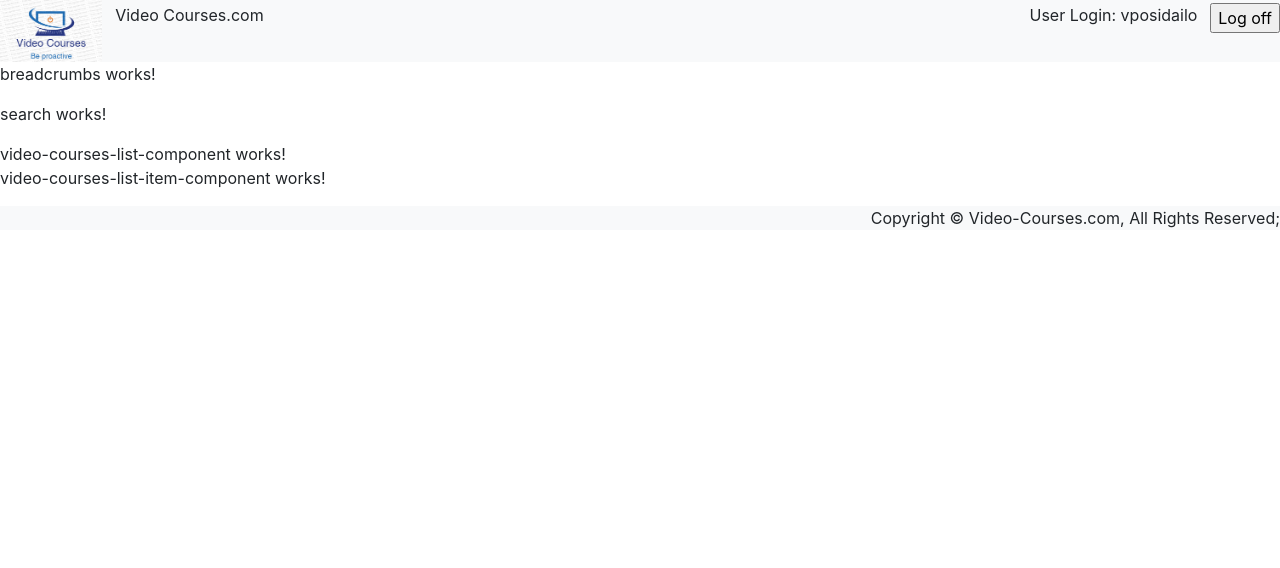
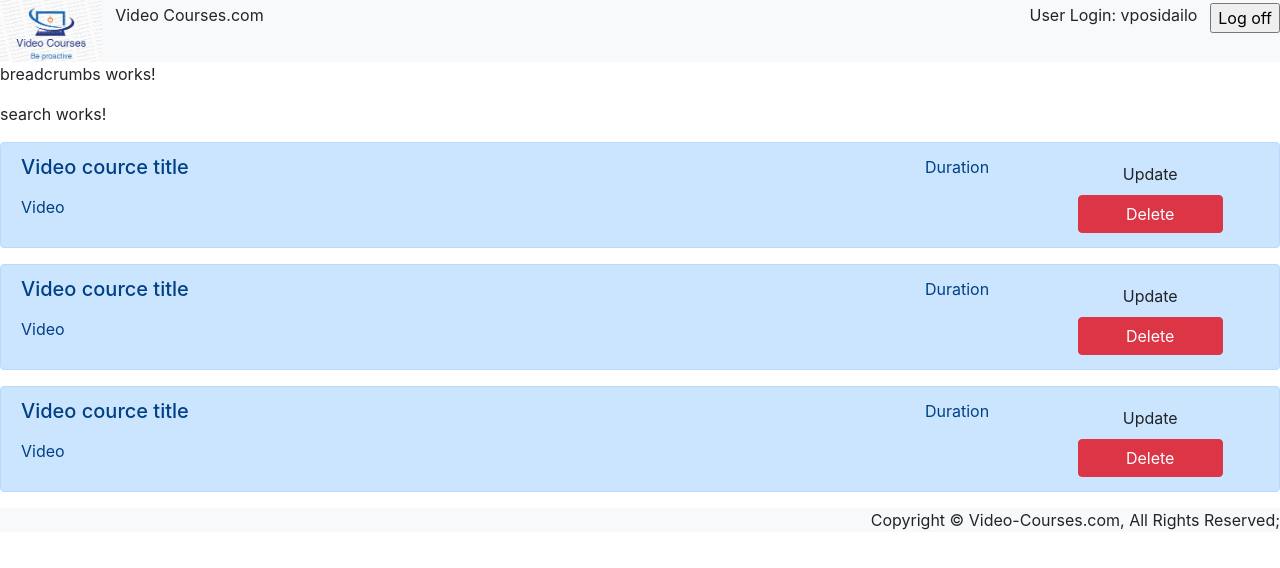
Before and after one commit to vposidailo/angular-mentee-program, an Angular app: page / in a window 1280 px wide. Shown: the top 568 px of the page. Built offline with nearby package versions, Linux system fonts and the light colour scheme.

Commit message:
Added html for video-course component and video-course-item cimponent;

```diff
--- a/src/app/video-courses-list/video-courses-list-component/video-courses-list-component.component.html
+++ b/src/app/video-courses-list/video-courses-list-component/video-courses-list-component.component.html
@@ -1,4 +1,3 @@
-<p>
-  video-courses-list-component works!
-  <app-video-courses-list-item-component></app-video-courses-list-item-component>
-</p>
+<div>
+  <app-video-courses-list-item-component *ngFor="let item of videoCourses"></app-video-courses-list-item-component>
+</div>
--- a/src/app/video-courses-list/video-courses-list-component/video-courses-list-component.component.ts
+++ b/src/app/video-courses-list/video-courses-list-component/video-courses-list-component.component.ts
@@ -6,7 +6,29 @@ import { Component, OnInit } from '@angular/core';
   styleUrls: ['./video-courses-list-component.component.css']
 })
 export class VideoCoursesListComponentComponent implements OnInit {
-
+  public videoCourses: any[] = [
+    {
+      id: 1,
+      Title: "Practical LINQ",
+      Description: "This course covers practical uses of Language Integrated Query (LINQ). With LINQ, you can search, sort, create, compare and analyze your data. And you can use LINQ to manipulate and shape your data for display in a user interface. With its common syntax, strong typing, Intellisense support, and transformational features, like the internet, you'll wonder how you ever coded without it. Enjoy!",
+      Duration: "3h 32m",
+      Creationdate: "17 Sep 2013"
+    },
+    {
+      id: 2,
+      Title: "Using GitFlow",
+      Description: "GitFlow is a set of rules that gives users of Git a set of best practices to use when using Git. The set rules govern how to setup Git branches, which branches to have, when to create feature branches, when and what to tag, and when to merge and to which branch. The idea being that with a set of rules to follow using any source control system becomes easier. GitFlow doesn't add anything new to established workflows such as the feature branch workflow. What it does, though, is to give specific roles to different branches and defines how and when they should interact. The workflow uses feature branches as well as individual branches for preparing, maintaining, and recording releases. You also get the benefits of the feature branch workflow such as pull requests and more efficient collaboration.",
+      Duration: "1h 4m",
+      Creationdate: "22 Feb 2016"
+    },
+    {
+      id: 2,
+      Title: "ASP.NET Core Tag Helpers",
+      Description: "Tag Helpers are one of the new technologies in ASP.NET Core that making building web pages (Razor view pages) much easier and more intuitive for both designers and developers. In this course, ASP.NET Core Tag Helpers, you'll learn the fundamentals of Tag Helpers. First, you'll explore how to effectively use the 17 Tag Helpers built into ASP.NET Core on your Razor view pages to build forms. Next, you'll explore cache images. Finally, you'll customize anchor tags and build a JavaScript manager that takes advantage of many Tag Helper and ASP.NET Core features. By the end of the course, you'll be able to efficiently author both simple and advanced Tag Helpers.",
+      Duration: "2h 48m",
+      Creationdate: "20 Jun 2017"
+    }
+  ];
   constructor() { }
 
   ngOnInit() {
--- a/src/app/video-courses-list/video-courses-list-item-component/video-courses-list-item-component.component.css
+++ b/src/app/video-courses-list/video-courses-list-item-component/video-courses-list-item-component.component.css
@@ -0,0 +1,7 @@
+.video-course-button-width {
+    width: 80%;
+}
+
+.video-course-duration {
+    text-align: center;
+}
--- a/src/app/video-courses-list/video-courses-list-item-component/video-courses-list-item-component.component.html
+++ b/src/app/video-courses-list/video-courses-list-item-component/video-courses-list-item-component.component.html
@@ -1,3 +1,21 @@
-<p>
-  video-courses-list-item-component works!
-</p>
+<div class="alert alert-primary">
+  <div class="row">
+    <div class="col-8">
+        <h5>Video cource title</h5>
+    </div>
+    <div class="col-2 video-course-duration">
+        <p>Duration</p>
+    </div>
+    <div class="col-2">
+        <input type="button" value="Update" class="btn video-course-button-width">
+    </div>
+  </div>
+  <div class="row">
+      <div class="col-10">
+          <p>Video</p>
+      </div>
+      <div class="col-2">
+        <input type="button" value="Delete" class="btn btn-danger video-course-button-width">
+    </div>
+  </div>
+</div>
```
Also changed, not shown: src/app/video-courses-list/video-courses-list-item-component/video-courses-list-item-component.component.ts (line endings or trailing spaces).
